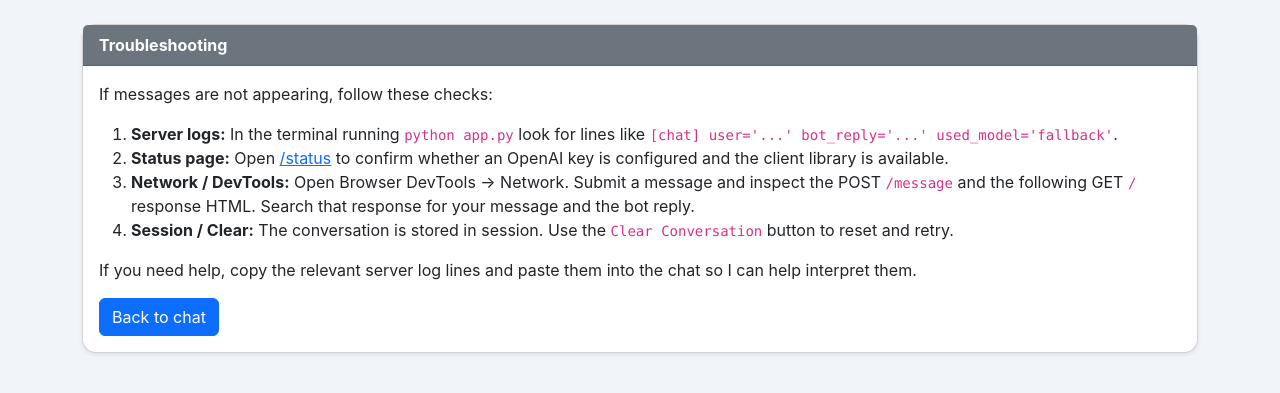
After one commit to Codewithnavy/Liaplusai_assignment, a Flask app: page /troubleshoot in a window 1280 px wide. The commit adds this page. Shown: the top 393 px of the page. Run offline with Flask 2, Linux system fonts and the light colour scheme.

Commit message:
UX: remove debug-banner; robust autoscroll (MutationObserver); transient 'New' badge; add /troubleshoot page

```diff
--- a/app.py
+++ b/app.py
@@ -59,6 +59,12 @@ def status():
     return render_template("status.html", model=model, available=available, has_key=bool(key), llm_lib=llm_lib)
 
 
+@app.route("/troubleshoot", methods=["GET"])
+def troubleshoot():
+    """Simple troubleshooting page with quick checks."""
+    return render_template("troubleshoot.html")
+
+
 @app.route("/message", methods=["POST"])
 def message():
     user_text = request.form.get("message", "").strip()
--- a/static/style.css
+++ b/static/style.css
@@ -29,8 +29,8 @@ body { background: #f1f5f9; font-family: Inter, system-ui, -apple-system, "Segoe
 
 .bot-bubble .model-badge { background: rgba(0,0,0,0.04); border-radius:6px }
 
-/* Debug banner used briefly to highlight last bot reply during troubleshooting */
-#debug-banner { position: fixed; right: 18px; top: 76px; background:#0d6efd; color:#fff; padding:0.5rem 0.75rem; border-radius:8px; box-shadow:0 6px 16px rgba(13,110,253,0.18); z-index:99999; transition: opacity 0.5s ease }
+/* Transient 'New' badge for incoming replies */
+.new-badge { display:inline-block; margin-left:0.6rem; background:#28a745; color:#fff; font-size:0.65rem; padding:0.15rem 0.4rem; border-radius:6px; vertical-align:middle; transition: opacity 0.4s ease }
 
 /* Accessibility helpers */
 .visually-hidden { position: absolute !important; height: 1px; width: 1px; overflow: hidden; clip: rect(1px, 1px, 1px, 1px); white-space: nowrap }
--- /dev/null
+++ b/templates/troubleshoot.html
@@ -0,0 +1,30 @@
+<!doctype html>
+<html lang="en">
+  <head>
+    <meta charset="utf-8" />
+    <meta name="viewport" content="width=device-width, initial-scale=1" />
+    <title>Troubleshoot — Liaplus</title>
+    <link href="https://cdn.jsdelivr.net/npm/bootstrap@5.3.2/dist/css/bootstrap.min.css" rel="stylesheet">
+    <link rel="stylesheet" href="/static/style.css">
+  </head>
+  <body>
+    <div class="container py-4">
+      <div class="card shadow-sm">
+        <div class="card-header bg-secondary text-white"><strong>Troubleshooting</strong></div>
+        <div class="card-body">
+          <p>If messages are not appearing, follow these checks:</p>
+          <ol>
+            <li><strong>Server logs:</strong> In the terminal running <code>python app.py</code> look for lines like <code>[chat] user='...' bot_reply='...' used_model='fallback'</code>.</li>
+            <li><strong>Status page:</strong> Open <a href="/status">/status</a> to confirm whether an OpenAI key is configured and the client library is available.</li>
+            <li><strong>Network / DevTools:</strong> Open Browser DevTools → Network. Submit a message and inspect the POST <code>/message</code> and the following GET <code>/</code> response HTML. Search that response for your message and the bot reply.</li>
+            <li><strong>Session / Clear:</strong> The conversation is stored in session. Use the <code>Clear Conversation</code> button to reset and retry.</li>
+          </ol>
+          <p>If you need help, copy the relevant server log lines and paste them into the chat so I can help interpret them.</p>
+          <div class="mt-3">
+            <a href="/" class="btn btn-primary">Back to chat</a>
+          </div>
+        </div>
+      </div>
+    </div>
+  </body>
+</html>
```
Also changed, not shown: templates/index.html (+29 -13 lines).
